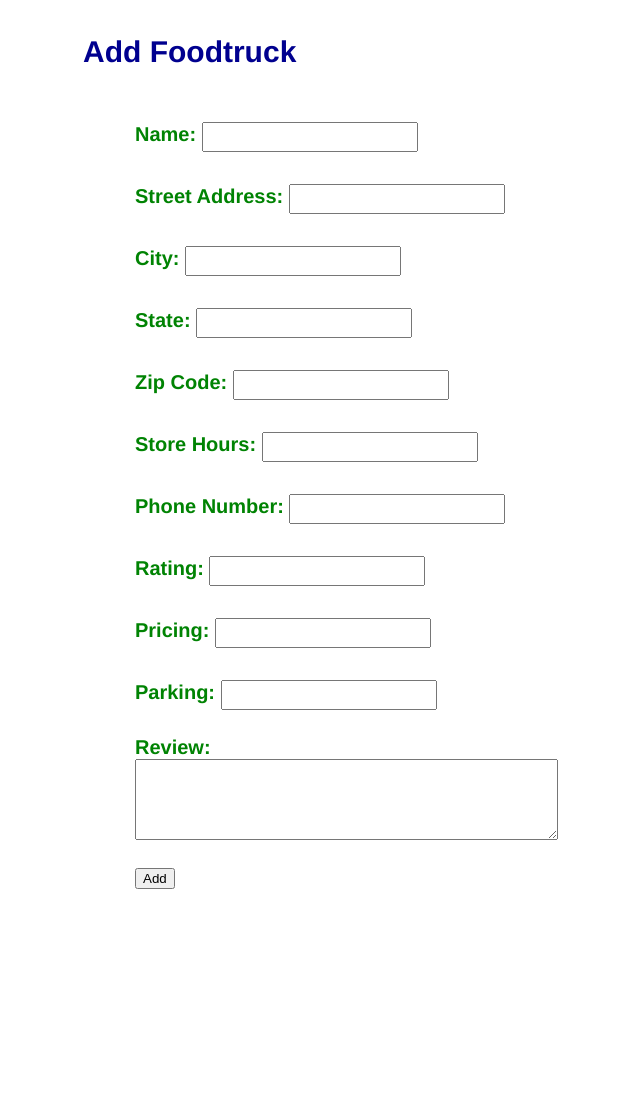
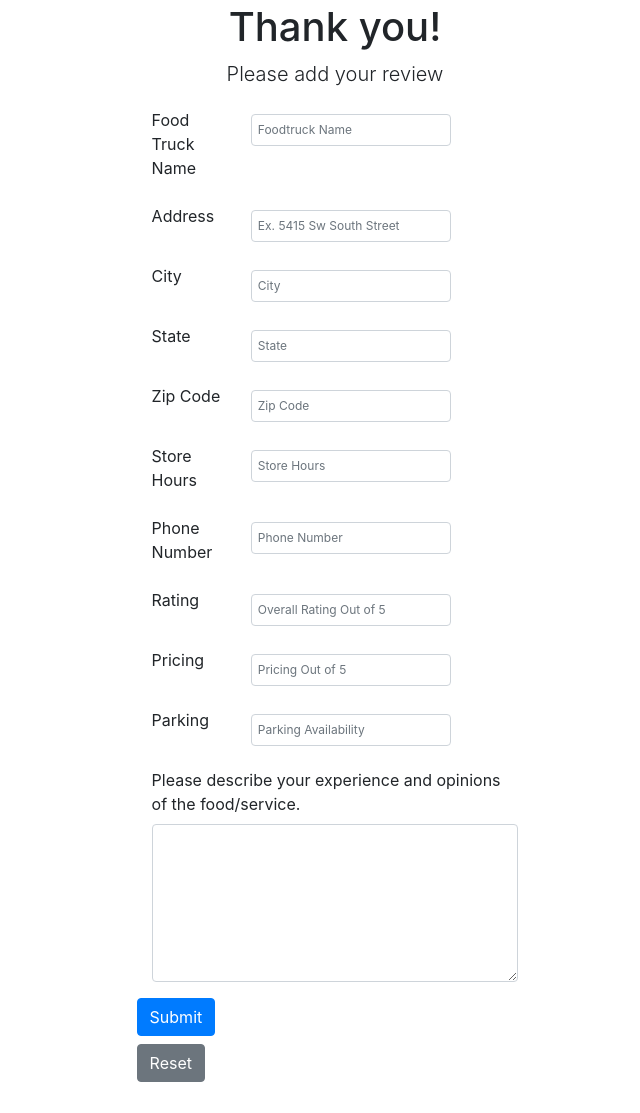
Before and after one commit to robpelayo/Covid_Kitchen, a Flask app: page /add/ in a window 1280 px wide. Shown: the whole page, without its empty margins (305-945 px from the left). Before the commit the page ends 889 px from the top, so only its background shows below. Run offline with Flask 2, Linux system fonts and the light colour scheme; some libraries are stand-ins or nearby versions.

Commit message:
Aligned the text boxes

```diff
--- a/hw2/templates/add.html
+++ b/hw2/templates/add.html
@@ -1,19 +1,119 @@
 {% extends "layout.html" %}
 {% block content %}
-    <h2>Add Foodtruck</h2>
+
+  <div class="container">
+    <header>
+      <div class="row justify-content-center">
+        <h1> Thank you!</h1>
+      </div>
+      <div class="row justify-content-center">
+        <p class="lead">Please add your review</p>
+      </div>
+    </header>
+
     <form action="{{ url_for('add') }}" method=post>
-	<p class="heading">Name: <input type=text name=name>
-	<p class="heading">Street Address: <input type=text name=address>
-    <p class="heading">City: <input type=text name=city>
-    <p class="heading">State: <input type=text name=state>
-    <p class="heading">Zip Code: <input type=text name=zip>
-    <p class="heading">Store Hours: <input type=text name=hours>
-    <p class="heading">Phone Number: <input type=text name=phone>
-    <p class="heading">Rating: <input type=text name=rating>
-    <p class="heading">Pricing: <input type=text name=pricing>
-    <p class="heading">Parking: <input type=text name=parking>
-        <p class="heading">Review:
-	<textarea rows=5 cols=50 name=review></textarea></p>
-	<p><input type=submit value=Add></p>
+      <div class="container container-inner">
+        <div class="form-group row">
+          <div class="col-3">
+            <label for="name">Food Truck Name</label>
+          </div>
+          <div class="col-9">
+            <input type="text" name="name" id="name" class="form-control" placeholder="Foodtruck Name">
+          </div>
+        </div>
+        <div class="form-group row">
+          <div class="col-3">
+            <label for="address">Address</label>
+          </div>
+          <div class="col-9">
+            <input type="text" name="address" id="address" class="form-control" placeholder="Ex. 5415 Sw South Street">
+          </div>
+        </div>
+        <div class="form-group row">
+          <div class="col-3">
+            <label for="city">City</label>
+          </div>
+          <div class="col-9">
+            <input type="text" name="city" id="city" class="form-control" placeholder="City">
+          </div>
+        </div>
+        <div class="form-group row">
+          <div class="col-3">
+            <label for="state">State</label>
+          </div>
+          <div class="col-9">
+            <input type="text" name="state" id="state" class="form-control" placeholder="State">
+          </div>
+        </div>
+        <div class="form-group row">
+          <div class="col-3">
+            <label for="zip">Zip Code</label>
+          </div>
+          <div class="col-9">
+            <input type="text" name="zip" id="zip" class="form-control" placeholder="Zip Code">
+          </div>
+        </div>
+        <div class="form-group row">
+          <div class="col-3">
+            <label for="phone">Store Hours</label>
+          </div>
+          <div class="col-9">
+            <input type="text" name="hours" id="hours" class="form-control" placeholder="Store Hours">
+          </div>
+        </div>
+        <div class="form-group row">
+          <div class="col-3">
+            <label for="phone">Phone Number</label>
+          </div>
+          <div class="col-9">
+            <input type="text" name="phone" id="phone" class="form-control" placeholder="Phone Number">
+          </div>
+        </div>
+        <div class="form-group row">
+          <div class="col-3">
+            <label for="rating">Rating</label>
+          </div>
+          <div class="col-9">
+            <input type="text" name="rating" id="rating" class="form-control" placeholder="Overall Rating Out of 5">
+          </div>
+        </div>
+        <div class="form-group row">
+          <div class="col-3">
+            <label for="pricing">Pricing</label>
+          </div>
+          <div class="col-9">
+            <input type="text" name="pricing" id="pricing" class="form-control" placeholder="Pricing Out of 5">
+          </div>
+        </div>
+        <div class="form-group row">
+          <div class="col-3">
+            <label for="parking">Parking</label>
+          </div>
+          <div class="col-9">
+            <input type="text" name="parking" id="parking" class="form-control" placeholder="Parking Availability">
+          </div>
+        </div>
+        <div class="form-group">
+          <label for="review">Please describe your experience and opinions of the food/service.</label>
+          <textarea class="form-control" rows="6" id="review" name="review"></textarea>
+        </div>
+      </div>
+
+      <div class="form-group row">
+        <div class="col-4">
+          <label for="submit">
+            <button class="btn btn-primary" type="submit" id="submit" value="Add">
+              Submit
+            </button>
+          </label>
+          <label for="reset">
+            <button class="btn btn-secondary" type="reset" id="reset" value="Reset" onlick="reset_form()">
+              Reset
+            </button>
+          </label>
+        </div>
+      </div>
     </form>
+  </div>
+
 {% endblock %}
--- a/hw2/templates/layout.html
+++ b/hw2/templates/layout.html
@@ -2,6 +2,7 @@
 <html>
 <title>Food Trucks</title>
 <link rel=stylesheet type=text/css href="{{ url_for('static', filename='style.css') }}">
+ <link rel="stylesheet" type="text/css" href="https://cdnjs.cloudflare.com/ajax/libs/twitter-bootstrap/4.0.0/css/bootstrap.min.css" />
 <div class=page>
     {% block content %}{% endblock %}
 </div>
```
